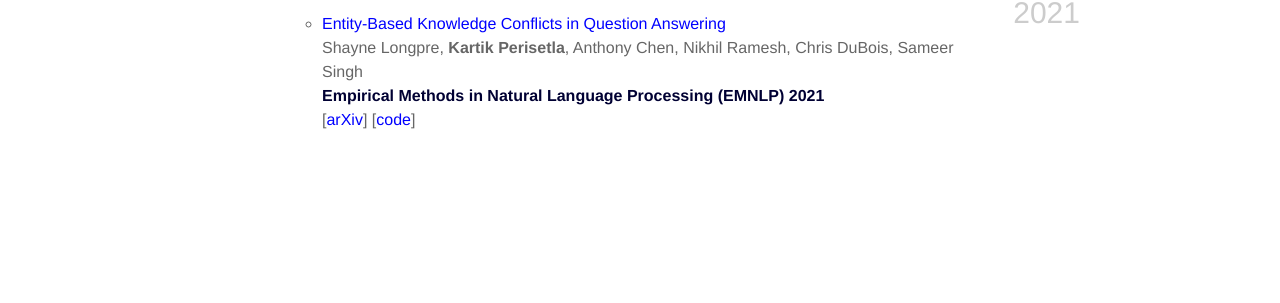
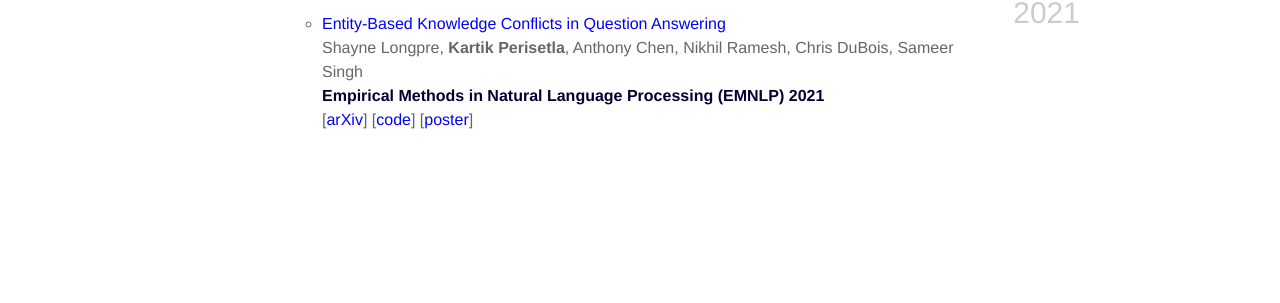
Before and after one commit to kartikperisetla/kartikperisetla.github.io, a Jekyll site: the page built from _pages/publications.md, in a window 1280 px wide. Shown: the part 195-498 px from the top of the page. Built offline with Jekyll 4.4.1, drawn with Linux system fonts in a browser that asks for light colours; nearby versions of some CDN libraries.

Commit message:
adding poster

```diff
--- a/_pages/publications.md
+++ b/_pages/publications.md
@@ -23,7 +23,7 @@ description:
       <b>Empirical Methods in Natural Language Processing (EMNLP) 2021</b>
     </span>
   <span class="links">
-    [<a  style="color:blue" href="https://arxiv.org/abs/2109.05052" target="_blank">arXiv</a>] [<a  style="color:blue" href="https://github.com/apple/ml-knowledge-conflicts" target="_blank">code</a>]
+    [<a  style="color:blue" href="https://arxiv.org/abs/2109.05052" target="_blank">arXiv</a>] [<a  style="color:blue" href="https://github.com/apple/ml-knowledge-conflicts" target="_blank">code</a>] [<a  style="color:blue" href="{{ site.baseurl }}/assets/files/poster_final.pdf" target="_blank">poster</a>]
   </span>
 
 </div>
```
Also changed, not shown: 1 other file.
